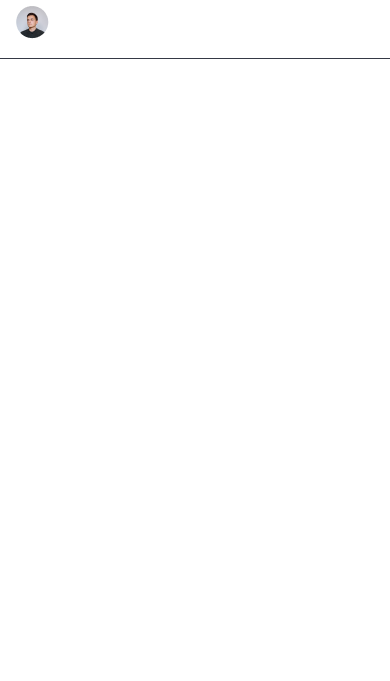
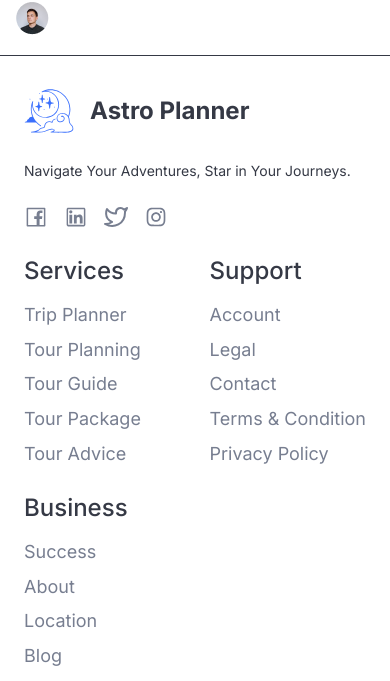
Before and after one commit to ronaldpaek/astro-planner-client, a React (Vite) app: page /login in a window 390 px wide. Shown: the part 871-1552 px from the top of the page. Before the commit the page ends 930 px from the top, so only its background shows below. Built offline with nearby package versions, Linux system fonts and the light colour scheme.

Commit message:
feat(footer): complete implementation of the footer section
- Add all necessary components and links in the footer
- Ensure responsive design across various screen sizes
- Include relevant icons and company information

```diff
--- a/src/App.jsx
+++ b/src/App.jsx
@@ -5,6 +5,7 @@ import './App.scss';
 import React, { useState } from 'react';
 import DesktopNavigation from './components/DesktopNavigation';
 import MobileNavigation from './components/DesktopNavigation';
+import Footer from '@/components/Footer';
 
 function App() {
   const [showNavbar, setShowNavbar] = useState(false);
@@ -14,6 +15,7 @@ function App() {
   };
 
   return (
+    <>
       <div>
         {window.innerWidth < 768 ? (
           <MobileNavigation handleShowNavbar={handleShowNavbar} />
@@ -21,6 +23,8 @@ function App() {
           <DesktopNavigation handleShowNavbar={handleShowNavbar} />
         )}
       </div>
+      <Footer />
+    </>
   );
 }
 
--- a/src/App.scss
+++ b/src/App.scss
@@ -4,3 +4,4 @@
 @use './partials/navbar';
 
 @use './partials/login';
+@use './partials/footer';
--- /dev/null
+++ b/src/components/Footer.jsx
@@ -0,0 +1,139 @@
+import {
+  AiOutlineFacebook,
+  AiOutlineLinkedin,
+  AiOutlineInstagram,
+} from 'react-icons/ai';
+import { FiTwitter } from 'react-icons/fi';
+
+import logoIcon from '@/assets/moon-logo-v2.svg';
+
+const navigation = {
+  services: [
+    { name: 'Trip Planner', href: '#' },
+    { name: 'Tour Planning', href: '#' },
+    { name: 'Tour Guide', href: '#' },
+    { name: 'Tour Package', href: '#' },
+    { name: 'Tour Advice', href: '#' },
+  ],
+  support: [
+    { name: 'Account', href: '#' },
+    { name: 'Legal', href: '#' },
+    { name: 'Contact', href: '#' },
+    { name: 'Terms & Condition', href: '#' },
+    { name: 'Privacy Policy', href: '#' },
+  ],
+  business: [
+    { name: 'Success', href: '#' },
+    { name: 'About', href: '#' },
+    { name: 'Location', href: '#' },
+    { name: 'Blog', href: '#' },
+    { name: 'Information', href: '#' },
+  ],
+  social: [
+    {
+      name: 'Facebook',
+      href: '#',
+      Icon: <AiOutlineFacebook className="social-icon" />,
+    },
+    ,
+    {
+      name: 'Linkedin',
+      href: '#',
+      Icon: <AiOutlineLinkedin className="social-icon" />,
+    },
+    {
+      name: 'Twitter',
+      href: '#',
+      Icon: <FiTwitter className="social-icon" />,
+    },
+    {
+      name: 'Instagram',
+      href: '#',
+      Icon: <AiOutlineInstagram className="social-icon" />,
+    },
+  ],
+};
+
+const Footer = () => {
+  return (
+    <footer className="footer" aria-labelledby="footer-heading">
+      <h2 id="footer-heading" className="visually-hidden">
+        Footer
+      </h2>
+      <div className="footer-container">
+        <div className="footer-main">
+          <div className="footer-logo-section">
+            <div className="logo">
+              <img src={logoIcon} alt="Company name" className="logo-icon" />
+              <p className="logo-type">Astro Planner</p>
+            </div>
+            <p className="footer-description">
+              Navigate Your Adventures, Star in Your Journeys.
+            </p>
+            <div className="social-links social-links-mobile">
+              {navigation.social.map((item) => (
+                <a key={item.name} href={item.href} className="social-link">
+                  <span className="visually-hidden">{item.name}</span>
+                  {item.Icon}
+                </a>
+              ))}
+            </div>
+          </div>
+          <div className="footer-links">
+            <div className="link-section">
+              <h3 className="link-section-title">Services</h3>
+              <ul className="link-list">
+                {navigation.services.map((item) => (
+                  <li key={item.name} className="link-item">
+                    <a href={item.href} className="link">
+                      {item.name}
+                    </a>
+                  </li>
+                ))}
+              </ul>
+            </div>
+            <div className="link-section">
+              <h3 className="link-section-title">Support</h3>
+              <ul className="link-list">
+                {navigation.support.map((item) => (
+                  <li key={item.name} className="link-item">
+                    <a href={item.href} className="link">
+                      {item.name}
+                    </a>
+                  </li>
+                ))}
+              </ul>
+            </div>
+            <div className="link-section">
+              <h3 className="link-section-title">Business</h3>
+              <ul className="link-list">
+                {navigation.business.map((item) => (
+                  <li key={item.name} className="link-item">
+                    <a href={item.href} className="link">
+                      {item.name}
+                    </a>
+                  </li>
+                ))}
+              </ul>
+            </div>
+          </div>
+        </div>
+        <div className="footer-bottom">
+          <p className="footer-copyright">
+            &copy; 2023 Astro Planner, Inc. All rights reserved.
+          </p>
+          <div className="social-links social-links-desktop">
+            {navigation.social.map((item) => (
+              <a key={item.name} href={item.href} className="social-link">
+                <span className="visually-hidden">{item.name}</span>
+                {item.Icon}
+              </a>
+            ))}
+          </div>
+        </div>
+      </div>
+    </footer>
+  );
+};
+
+export default Footer;
--- /dev/null
+++ b/src/partials/_footer.scss
@@ -0,0 +1,189 @@
+@use './variables' as v;
+@use './mixins' as m;
+
+.social-icon {
+  color: v.$color-gray-3;
+  width: 24px;
+  height: 24px;
+  &:hover,
+  &:focus {
+    color: v.$color-gray-2;
+    transform: scale(1.1);
+    transition:
+      color 0.3s,
+      transform 0.3s ease-in-out;
+  }
+}
+
+.footer {
+  background-color: #fff;
+  color: v.$color-gray-2;
+  padding: 30px 24px;
+}
+
+.visually-hidden {
+  position: absolute;
+  width: 1px;
+  height: 1px;
+  padding: 0;
+  margin: -1px;
+  overflow: hidden;
+  clip: rect(0, 0, 0, 0);
+  white-space: nowrap;
+  border-width: 0;
+}
+
+.footer-container {
+  max-width: 1100px;
+  margin: 0 auto;
+  display: flex;
+  flex-direction: column;
+}
+
+.footer-main {
+  display: flex;
+  flex-direction: column;
+  gap: 24px;
+  @media (min-width: 1024px) {
+    flex-direction: row;
+    justify-content: space-between;
+  }
+}
+
+.footer-logo-section {
+  display: flex;
+  flex-direction: column;
+  gap: 24px;
+}
+
+.logo {
+  display: flex;
+  align-items: center;
+  gap: 1rem;
+  color: v.$color-gray-3;
+  text-decoration: none;
+}
+
+.logo-icon {
+  width: 50px;
+  height: 50px;
+  border-radius: v.$border-radius;
+}
+
+.logo-type {
+  display: flex;
+  flex-direction: column;
+  margin-bottom: 0;
+  color: v.$color-gray-2;
+  font-size: 1.5rem;
+  font-weight: bold;
+}
+
+.footer-description {
+  font-size: 0.875rem;
+  line-height: 1.5;
+  margin-bottom: 0;
+  color: v.$color-gray-2;
+}
+
+.social-links {
+  display: flex;
+  gap: 1rem;
+}
+
+.social-link {
+  color: v.$color-gray-3;
+  transition: color 0.3s;
+}
+
+.social-link:hover {
+  color: #fff;
+}
+
+.footer-links {
+  display: flex;
+  flex-wrap: wrap;
+  gap: 30px;
+  @media (min-width: 1024px) {
+    flex: 1;
+    text-align: right;
+    padding-top: 4px;
+  }
+}
+
+.link-section {
+  display: flex;
+  flex-direction: column;
+  gap: 20px;
+  flex: 1;
+}
+
+.link-section-title {
+  font-size: 1.5rem;
+  font-weight: 500;
+  margin: 0;
+}
+
+.link-list {
+  list-style: none;
+  padding: 0;
+  margin: 0;
+  display: flex;
+  flex-direction: column;
+  gap: 14px;
+}
+
+.link-item {
+  color: v.$color-gray-3;
+  white-space: nowrap;
+}
+
+.link {
+  color: v.$color-gray-3;
+  text-decoration: none;
+  transition: color 0.3s;
+  &:visited,
+  &:active {
+    color: v.$color-gray-3;
+  }
+}
+
+.link:hover {
+  color: #fff;
+}
+
+.footer-bottom {
+  padding-top: 24px;
+  margin-top: 40px;
+  border-top: 1px solid v.$color-gray-5;
+  @media (min-width: 768px) {
+    display: flex;
+    align-items: center;
+    justify-content: space-between;
+    padding-top: 40px;
+    margin-top: 70px;
+  }
+}
+
+.footer-copyright {
+  font-size: 0.75rem;
+  color: #999;
+  margin-bottom: 0;
+}
+
+.social-links-mobile {
+  display: flex;
+}
+
+.social-links-desktop {
+  display: none;
+}
+
+@media (min-width: 1024px) {
+  .social-links-mobile {
+    display: none;
+  }
+  .social-links-desktop {
+    display: flex;
+  }
+}
--- a/src/partials/_variables.scss
+++ b/src/partials/_variables.scss
@@ -32,3 +32,10 @@ $box-shadow-large: 0 4px 8px rgba(0, 0, 0, 0.2);
 // Background & Text Color
 $color-light: #fff;
 $color-dark: #353945;
+
+// Grayscale
+$color-gray-1: #23262f;
+$color-gray-2: #353945;
+$color-gray-3: #777e90;
+$color-gray-4: #b1b5c3;
+$color-gray-5: #e6e8ec;
```
Lines whose indentation alone changed are shown as unchanged.
